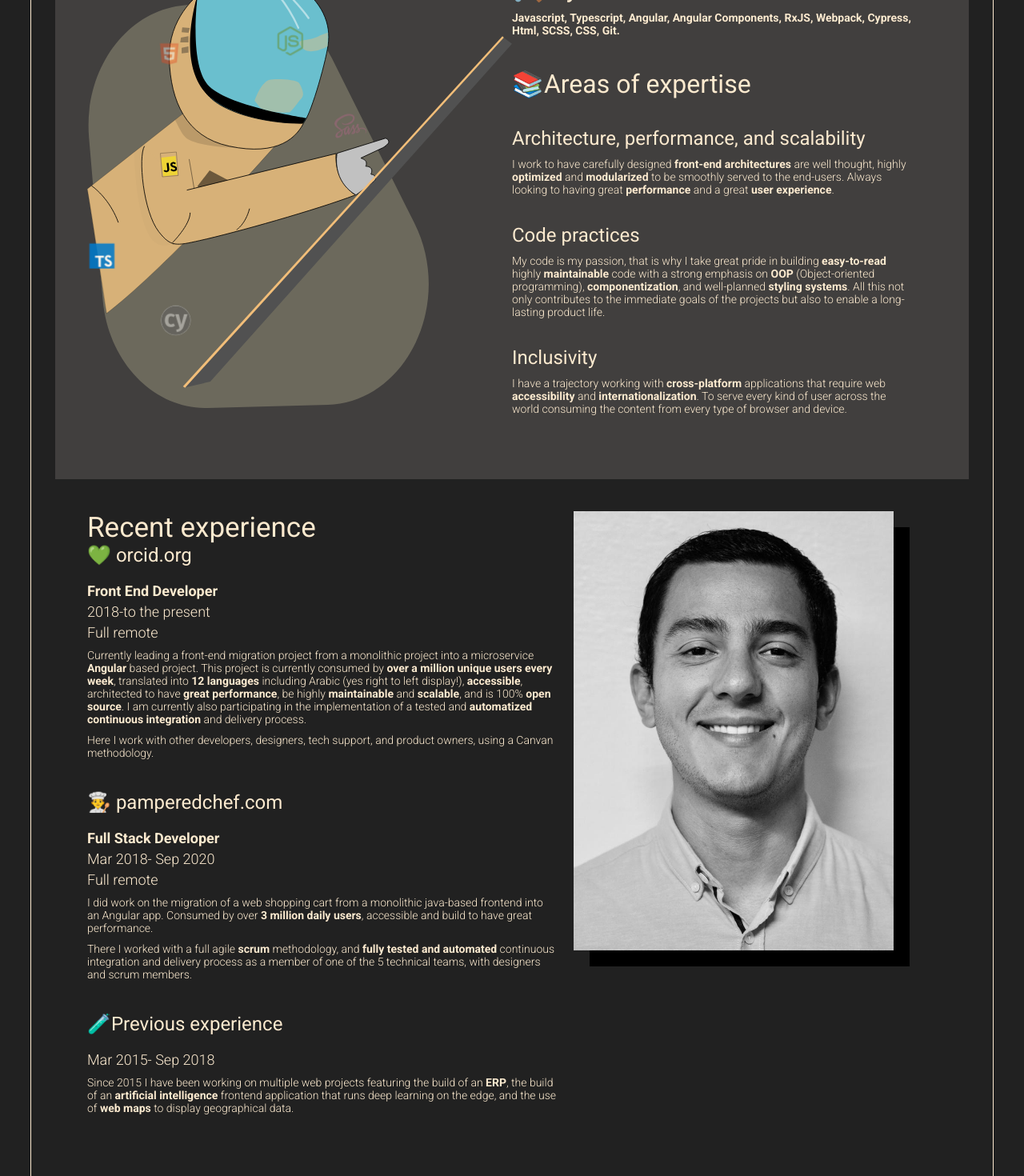
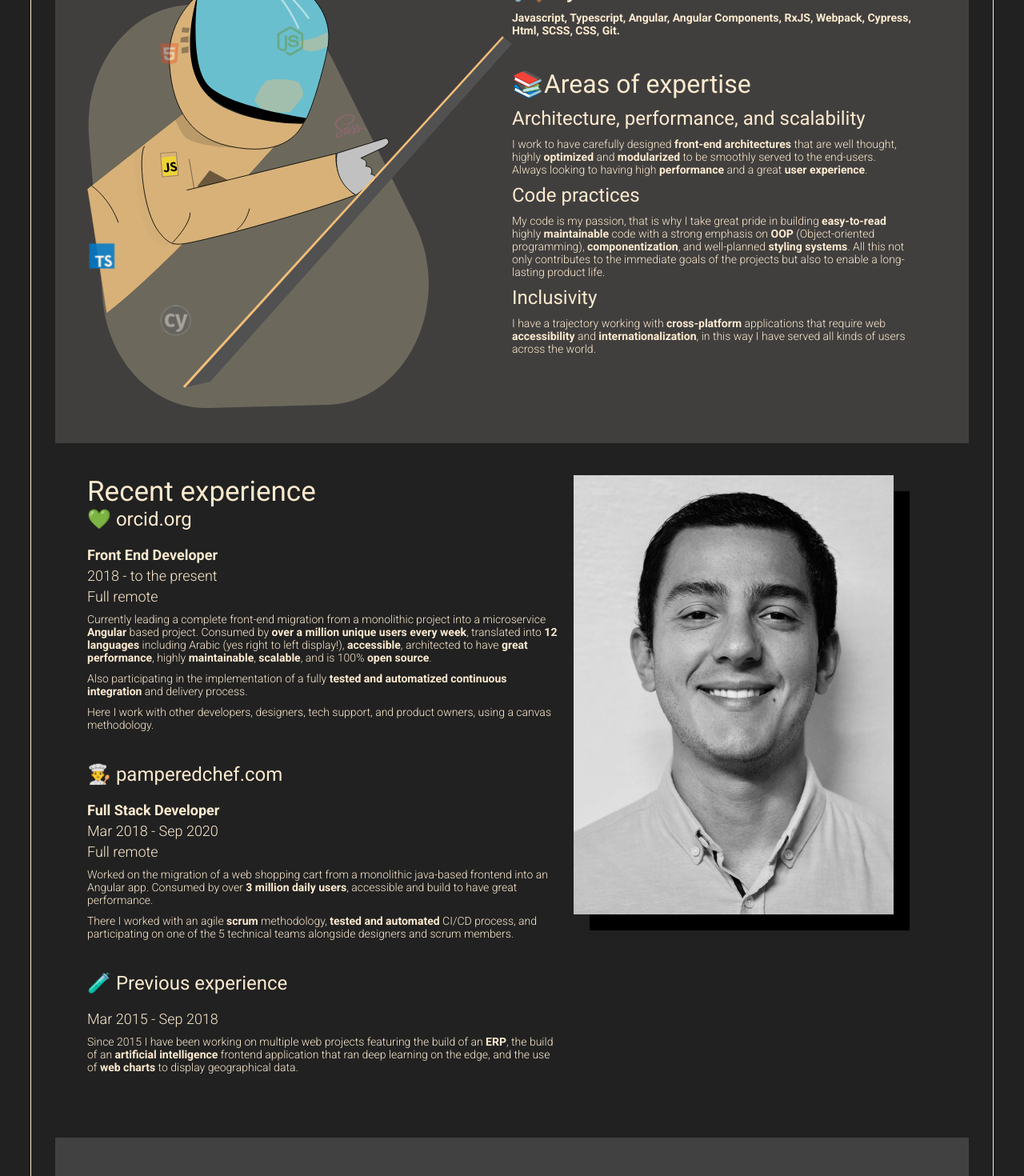
Before and after one commit to leomendoza123/mendoza.cr, a Vue app: page / in a window 1280 px wide. Shown: the part 880-2350 px from the top of the page at 80% size. Built offline with nearby package versions, Linux system fonts and the light colour scheme.

Commit message:
A few text updates

```diff
--- a/src/sections/Experience-section.vue
+++ b/src/sections/Experience-section.vue
@@ -6,56 +6,57 @@
         <h5>💚 orcid.org</h5>
         <h6><strong>Front End Developer</strong></h6>
 
-        <h6>2018-to the present</h6>
+        <h6>2018 - to the present</h6>
         <h6>Full remote</h6>
         <p>
-          Currently leading a front-end migration project from a monolithic
+          Currently leading a complete front-end migration from a monolithic
           project into a microservice <strong>Angular</strong> based project.
-          This project is currently consumed by
-          <strong>over a million unique users every week</strong>, translated
-          into <strong>12 languages</strong> including Arabic (yes right to left
-          display!), <strong>accessible</strong>, architected to have
-          <strong>great performance</strong>, be highly
-          <strong>maintainable</strong> and <strong>scalable</strong>, and is
-          100% <strong>open source</strong>. I am currently also participating
-          in the implementation of a tested and
-          <strong>automatized continuous integration</strong> and delivery
-          process.
+          Consumed by <strong>over a million unique users every week</strong>,
+          translated into <strong>12 languages</strong> including Arabic (yes
+          right to left display!), <strong>accessible</strong>, architected to
+          have <strong>great performance</strong>, highly
+          <strong>maintainable</strong>, <strong>scalable</strong>, and is 100%
+          <strong>open source</strong>.
+        </p>
+
+        <p>
+          Also participating in the implementation of a fully
+          <strong>tested and automatized continuous integration</strong>
+          and delivery process.
         </p>
 
         <p>
           Here I work with other developers, designers, tech support, and
-          product owners, using a Canvan methodology.
+          product owners, using a canvas methodology.
         </p>
       </div>
 
       <div class="subcontainer">
         <h5>👨‍🍳 pamperedchef.com</h5>
         <h6><strong>Full Stack Developer</strong></h6>
-        <h6>Mar 2018- Sep 2020</h6>
+        <h6>Mar 2018 - Sep 2020</h6>
         <h6>Full remote</h6>
         <p>
-          I did work on the migration of a web shopping cart from a monolithic
+          Worked on the migration of a web shopping cart from a monolithic
           java-based frontend into an Angular app. Consumed by over
           <strong>3 million daily users</strong>, accessible and build to have
           great performance.
         </p>
         <p>
-          There I worked with a full agile <strong>scrum</strong> methodology,
-          and <strong>fully tested and automated</strong> continuous integration
-          and delivery process as a member of one of the 5 technical teams, with
-          designers and scrum members.
+          There I worked with an agile <strong>scrum</strong> methodology,
+          <strong>tested and automated</strong> CI/CD process, and participating
+          on one of the 5 technical teams alongside designers and scrum members.
         </p>
       </div>
       <div class="subcontainer">
-        <h5>🧪Previous experience</h5>
-        <h6>Mar 2015- Sep 2018</h6>
+        <h5>🧪 Previous experience</h5>
+        <h6>Mar 2015 - Sep 2018</h6>
         <p>
           Since 2015 I have been working on multiple web projects featuring the
           build of an <strong>ERP</strong>, the build of an
-          <strong>artificial intelligence</strong> frontend application that
-          runs deep learning on the edge, and the use of
-          <strong>web maps</strong> to display geographical data.
+          <strong>artificial intelligence</strong> frontend application that ran
+          deep learning on the edge, and the use of
+          <strong>web charts </strong> to display geographical data.
         </p>
       </div>
     </div>
--- a/src/sections/HeroBanner-section.vue
+++ b/src/sections/HeroBanner-section.vue
@@ -4,7 +4,7 @@
       <h1 class="slideInLeft">Build future</h1>
       <h1 class="slideInRight">Build web</h1>
       <h2>Leonardo Mendoza</h2>
-      <h3>Software developer</h3>
+      <h3>Web application developer</h3>
       <ul>
         <li>More than 5 years working on projects used by millions.</li>
         <li>Working experience with Angular since its release in 2016</li>
--- a/src/sections/TechStack-section.vue
+++ b/src/sections/TechStack-section.vue
@@ -20,9 +20,9 @@
         <h5>Architecture, performance, and scalability</h5>
         <p>
           I work to have carefully designed
-          <strong> front-end architectures </strong> are well thought, highly
-          <strong>optimized</strong> and <strong>modularized</strong> to be
-          smoothly served to the end-users. Always looking to having great
+          <strong> front-end architectures </strong> that are well thought,
+          highly <strong>optimized</strong> and <strong>modularized</strong> to
+          be smoothly served to the end-users. Always looking to having high
           <strong>performance</strong> and a great
           <strong>user experience</strong>.
         </p>
@@ -43,9 +43,8 @@
           I have a trajectory working with
           <strong>cross-platform</strong> applications that require web
           <strong>accessibility</strong> and
-          <strong>internationalization</strong>. To serve every kind of user
-          across the world consuming the content from every type of browser and
-          device.
+          <strong>internationalization</strong>, in this way I have served all
+          kinds of users across the world.
         </p>
       </div>
     </div>
@@ -69,7 +68,7 @@ export default defineComponent({
 @import "../styles/styles.scss";
 
 h5 {
-  margin-top: 35px;
+  margin-top: 10px;
 }
 
 h4,
```
